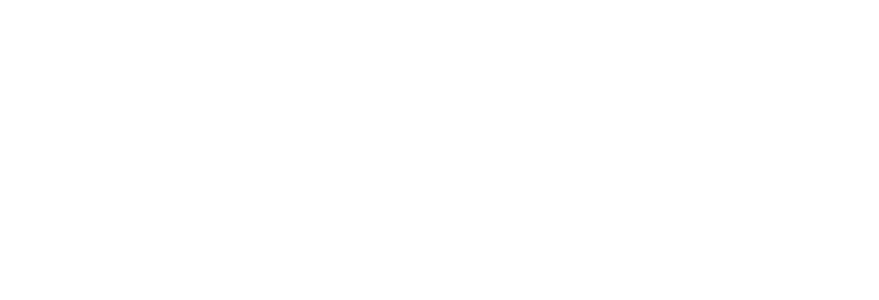
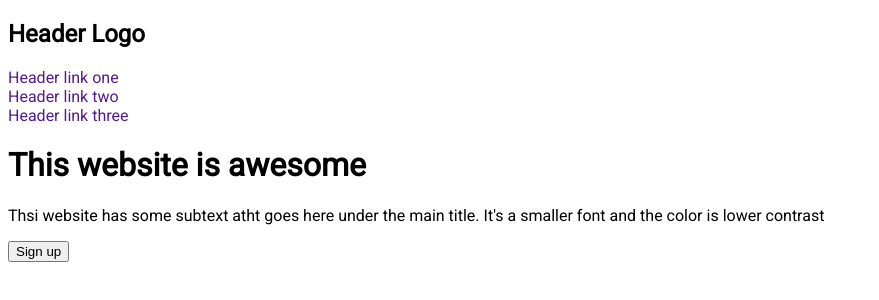
Before and after one commit to gankzi/Project-Landing-Page, a plain HTML site: page index.html in a window 1280 px wide. Shown: the whole page, without its empty margins (0-879 px from the left). Drawn offline with Linux system fonts and the light colour scheme.

Commit message:
Add basic html details for header section
Added basic html and some basic css to the header section.

```diff
--- a/index.html
+++ b/index.html
@@ -5,7 +5,33 @@
     <meta http-equiv="X-UA-Compatible" content="IE=edge" />
     <meta name="viewport" content="width=device-width, initial-scale=1.0" />
     <title>Project: Landing Page</title>
+    <link
+      href="https://fonts.googleapis.com/css2?family=Roboto&display=swap"
+      rel="stylesheet"
+    />
     <link rel="stylesheet" href="styles.css" />
   </head>
-  <body></body>
+  <body>
+    <header>
+      <nav>
+        <h2>Header Logo</h2>
+        <ul>
+          <li><a href="">Header link one</a></li>
+          <li><a href="">Header link two</a></li>
+          <li><a href="">Header link three</a></li>
+        </ul>
+      </nav>
+      <div class="header-main">
+        <div class="header-content">
+          <h1>This website is awesome</h1>
+          <p>
+            Thsi website has some subtext atht goes here under the main title.
+            It's a smaller font and the color is lower contrast
+          </p>
+          <button>Sign up</button>
+        </div>
+        <img src="" alt="" />
+      </div>
+    </header>
+  </body>
 </html>
--- a/styles.css
+++ b/styles.css
@@ -0,0 +1,13 @@
+body {
+    font-family: 'Roboto', sans-serif;
+}
+
+ul {
+    list-style: none;
+    margin: 0;
+    padding: 0;
+}
+
+a {
+    text-decoration: none;
+}
```
